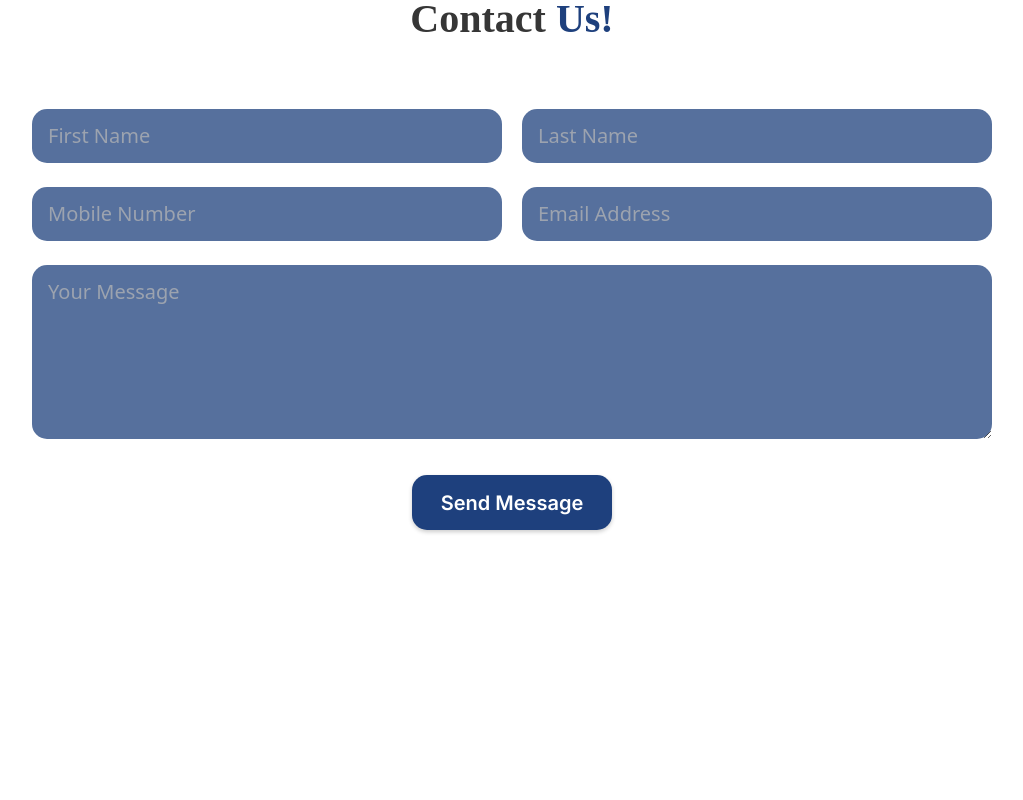
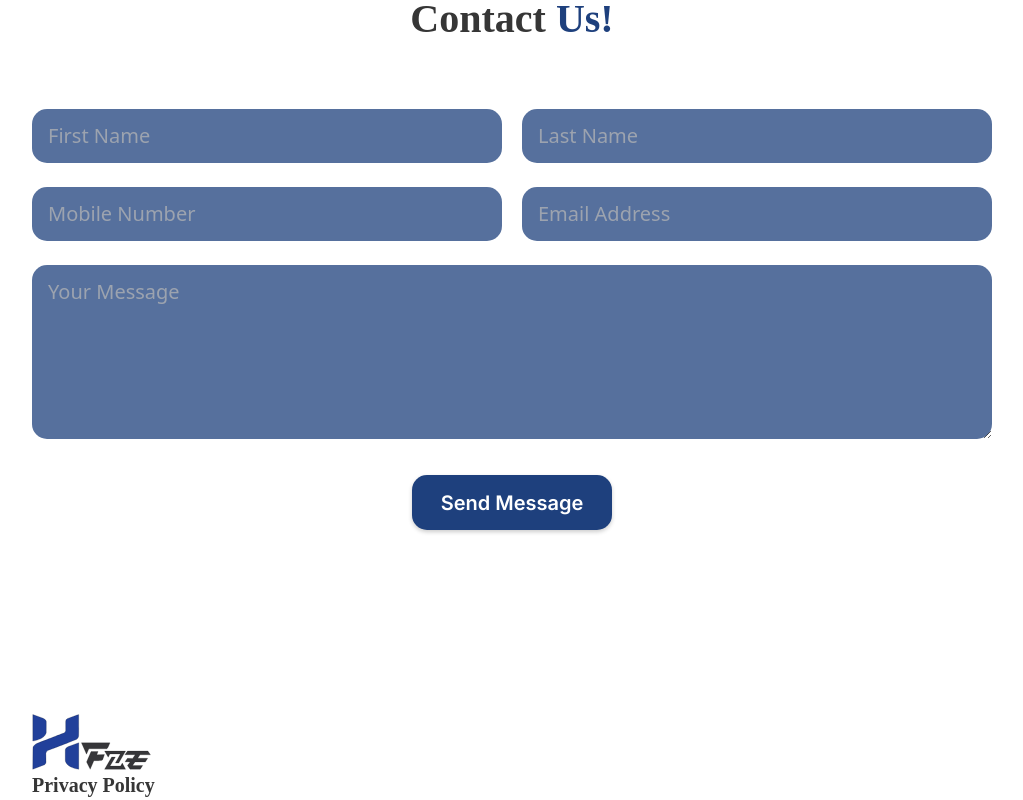
Before and after one commit to Momen-Assaf/HunainFZE, a React (Create React App) app: page / in a window 1280 px wide. Shown: the part 3316-4116 px from the top of the page, without its empty margins (128-1151 px from the left). Before the commit the page ends 4030 px from the top, so only its background shows below. Built offline with nearby package versions, Linux system fonts and the light colour scheme; a web font is replaced by a local one.

Commit message:
footer initialized

```diff
--- /dev/null
+++ b/src/components/Footer.tsx
@@ -0,0 +1,27 @@
+import { logo } from "../assets"
+import ScrollableText from "./ScrollableText"
+
+const Footer = () => {
+    return (
+        <section className="w-full">
+            <div className="w-11/12 lg:w-3/4 flex flex-row mx-auto  ">
+                {/* Top section */}
+                <div className="flex">
+                    {/* Logo Section */}
+                    <div className="items-start">
+                        <img
+                            className="h-12 lg:h-14 object-cover"
+                            alt="Logo"
+                            src={logo}
+                        />
+                        <div className="items-end">
+                            <ScrollableText text="Privacy Policy"/>
+                        </div>
+                    </div>
+                </div>
+            </div>
+        </section>
+    )
+}
+
+export default Footer
--- a/src/pages/Landing/LandingPage.tsx
+++ b/src/pages/Landing/LandingPage.tsx
@@ -5,6 +5,7 @@ import Effect from "./components/Effect"
 import HeroSection from "./components/HeroSection"
 import OurProjects from "./components/OurProjects"
 import OurServices from "./components/OurServices"
+import Footer from "../../components/Footer"
 
 const LandingPage = () => {
 
@@ -20,6 +21,7 @@ const LandingPage = () => {
       <OurServices />
       <OurProjects />
       <ContactUs />
+      <Footer />
     </div>
   )
 }
```
